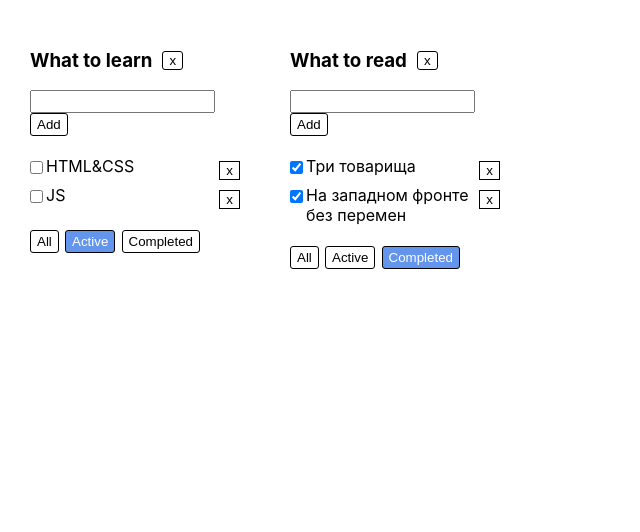
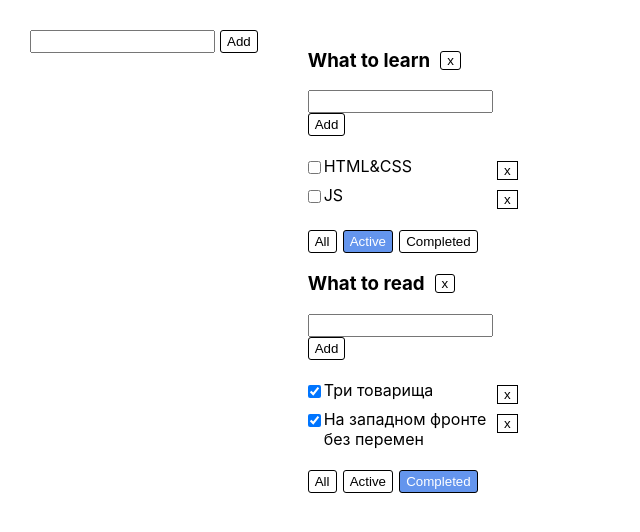
Before and after one commit to KuhniaDruggist/todo, a React (Create React App) app: page / in a window 1280 px wide. Shown: the top 532 px of the page, without its empty margins (0-640 px from the left). Built offline with nearby package versions, Linux system fonts and the light colour scheme.

Commit message:
Add new logic for adding new TodoList.

```diff
--- a/src/App.tsx
+++ b/src/App.tsx
@@ -2,6 +2,7 @@ import React, {useState} from 'react';
 import './App.css';
 import Todolist, {TaskType} from './components/Todolist/Todolist';
 import { v1 } from 'uuid';
+import {AddItemForm} from './components/Todolist/AddItem/AddItemForm';
 
 export type FilterValuesType = 'all' | 'active' | 'completed';
 
@@ -37,6 +38,13 @@ function App() {
             {id: v1(), title: 'На западном фронте без перемен', isDone: true}
         ]
     });
+
+    function addNewTodoList(title: string) {
+        let newTodoListId = v1();
+        let newTodoList: TodolistType = {id: newTodoListId, title, filter: 'all'}
+        setTodoLists([newTodoList, ...todoLists])
+        setTasks({...tasks, [newTodoListId]: []})
+    }
 
     function removeTodoList(todoListId: string) {
         setTodoLists(todoLists.filter(t => t.id !== todoListId));
@@ -95,7 +103,10 @@ function App() {
 
     return (
         <div className="App">
-            { todoListsForRendering }
+            <AddItemForm addItem={addNewTodoList} />
+            <div className={'App-list'}>
+                { todoListsForRendering }
+            </div>
         </div>
     );
 }
```
